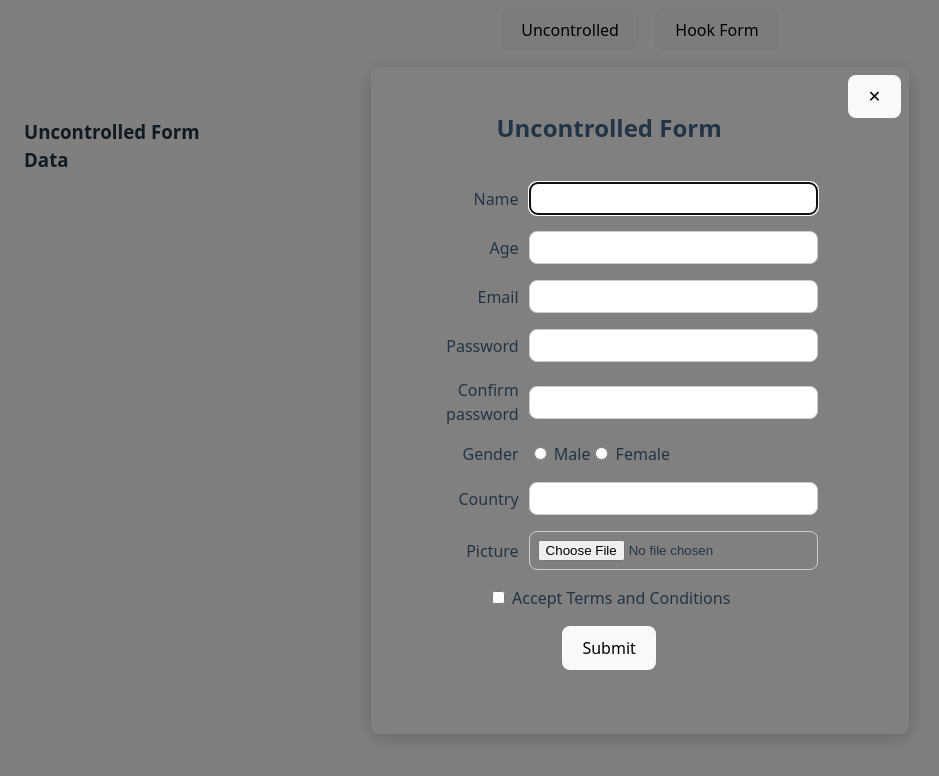
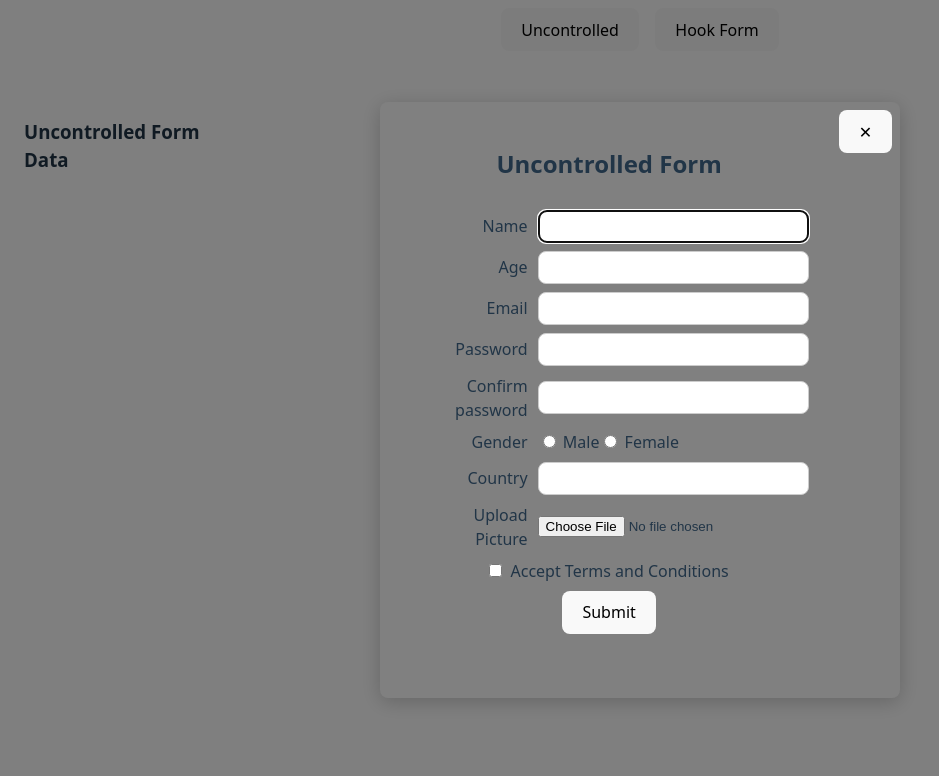
Before and after one commit to Ulistonee/rsschool-react, a React (Vite) app in the folder my-app/: page / in a window 1280 px wide. Both pictures are taken after a click on the button "Uncontrolled". Shown: the top 776 px of the page, without its empty margins (0-939 px from the left). Built offline with nearby package versions, Linux system fonts and the light colour scheme.

Commit message:
feat: refine design for uncontrolled form

```diff
--- a/my-app/src/components/custom-input/custom-input.module.css
+++ b/my-app/src/components/custom-input/custom-input.module.css
@@ -16,3 +16,16 @@
     border-radius: 0.5rem;
     border: 1px solid #ccc;
 }
+
+.error {
+    grid-column: 2;
+    color: #972121;
+    font-size: 0.85rem;
+}
+
+.hint {
+    grid-column: 2;
+    color: #555;
+    font-size: 0.8rem;
+    margin-top: 4px;
+}
--- a/my-app/src/components/custom-input/custom-input.tsx
+++ b/my-app/src/components/custom-input/custom-input.tsx
@@ -5,70 +5,10 @@ type Props = {
   id?: string;
   label?: string;
   error?: string;
-  countries?: string[];
+  hint?: string;
 } & InputHTMLAttributes<HTMLInputElement>;
 
-export const CustomInput = ({ id, label, error, type, countries, ...rest }: Props) => {
-  if (id === 'Gender') {
-    return (
-      <div className={styles.inputContainer}>
-        {label && <label>{label}</label>}
-        <div>
-          <label>
-            <input
-              type={type}
-              name={id}
-              value="male"
-              {...rest}
-            />{' '}
-            Male
-          </label>
-          <label>
-            <input
-              type={type}
-              name={id}
-              value="female"
-              {...rest}
-            />{' '}
-            Female
-          </label>
-        </div>
-        {error && <span className={styles.error}>{error}</span>}
-      </div>
-    );
-  }
-
-  if (id === 'acceptTerms') {
-    return (
-      <label className={styles.checkboxRow}>
-        <input type="checkbox" name="acceptTerms" {...rest} /> Accept Terms and Conditions
-        {error && <small className={styles.error}>{error}</small>}
-      </label>
-    );
-  }
-
-  if (id === 'Country') {
-    return (
-      <div className={styles.inputContainer}>
-        <label htmlFor="country">Country</label>
-        <input
-          id="country"
-          name="country"
-          list="countries"
-          className={styles.customInput}
-          required
-          {...rest}
-        />
-        <datalist id="countries">
-          {countries ? countries.map((c, i) => (
-            <option key={i} value={c} />
-          )) : ''}
-        </datalist>
-        {error && <small className={styles.error}>{error}</small>}
-      </div>
-    );
-  }
-
+export const CustomInput = ({ id, label, error, hint, type, ...rest }: Props) => {
   return (
     <div className={styles.inputContainer}>
       {label && (
@@ -77,13 +17,14 @@ export const CustomInput = ({ id, label, error, type, countries, ...rest }: Prop
         </label>
       )}
       <input
-        className={styles.customInput}
         id={id}
         type={type}
+        className={styles.customInput}
         {...rest}
         required={rest.required}
       />
       {error && <span className={styles.error}>{error}</span>}
+      {hint && <small className={styles.hint}>{hint}</small>}
     </div>
   );
 };
--- a/my-app/src/components/uncontrolled-form/uncontrolled-form.module.css
+++ b/my-app/src/components/uncontrolled-form/uncontrolled-form.module.css
@@ -1,7 +1,43 @@
 .container {
     display: flex;
     flex-direction: column;
-    gap: 1rem;
+    gap: 0.5rem;
     align-items: center;
     padding: 1rem;
 }
+
+.inputContainer {
+    display: grid;
+    grid-template-columns: 100px 1fr;
+    align-items: center;
+    gap: 10px;
+    width: 100%;
+}
+
+.inputContainer label {
+    text-align: right;
+}
+
+.customInput {
+    width: 100%;
+    padding: 0.5rem;
+    border-radius: 0.5rem;
+    border: 1px solid #ccc;
+}
+
+.error {
+    grid-column: 2;
+    color: #972121;
+    font-size: 0.85rem;
+}
+
+.checkboxRow {
+    display: flex;
+    align-items: center;
+    gap: 0.5rem;
+    cursor: pointer;
+}
+
+.checkboxRow input[type="checkbox"] {
+    margin: 0;
+}
--- a/my-app/src/components/uncontrolled-form/uncontrolled-form.tsx
+++ b/my-app/src/components/uncontrolled-form/uncontrolled-form.tsx
@@ -11,14 +11,14 @@ import { type FieldConfig, getFormValues } from '../../utils/getFormValues.ts';
 import { CustomInput } from '../custom-input/custom-input.tsx';
 
 const fields: FieldConfig[] = [
-  { name: 'Name', type: 'string', inputType: 'text'},
-  { name: 'Age', type: 'string', inputType: 'number'},
-  { name: 'Email', type: 'string', inputType: 'email' },
-  { name: 'Password', type: 'string', inputType: 'password' },
-  { name: 'Confirm password', type: 'string', inputType: 'password' },
-  { name: 'Gender', type: 'string', inputType: 'radio' },
-  { name: 'Country', type: 'string', inputType: 'select' },
-  { name: 'Picture', type: 'file', inputType: 'file' },
+  { name: 'name', type: 'string', inputType: 'text'},
+  { name: 'age', type: 'string', inputType: 'number'},
+  { name: 'email', type: 'string', inputType: 'email' },
+  { name: 'password', type: 'string', inputType: 'password' },
+  { name: 'confirm password', type: 'string', inputType: 'password' },
+  { name: 'gender', type: 'string', inputType: 'radio' },
+  { name: 'country', type: 'string', inputType: 'select' },
+  { name: 'picture', type: 'file', inputType: 'file' },
   { name: 'acceptTerms', type: 'boolean', inputType: 'checkbox' },
 ];
 
@@ -90,25 +90,76 @@ export const UncontrolledForm = ({ onSuccess }: Props) => {
       <h2>{messages.uncontrolledForm.title}</h2>
 
       {fields.map((field) => {
-        if (field.name === 'country') {
-          return (
-            <CustomInput
-              id={field.name}
-              label={field.name}
-              error={errors[field.name]}
-              type={field.inputType}
-              countries={countries}
-            />
-          )
+        switch (field.inputType) {
+          case 'radio':
+            return (
+              <div key={field.name} className={styles.inputContainer}>
+                <label>Gender</label>
+                <div>
+                  <label>
+                    <input type="radio" name="gender" value="male"/> Male
+                  </label>
+                  <label>
+                    <input type="radio" name="gender" value="female"/> Female
+                  </label>
+                </div>
+                {errors.gender && <small className={styles.error}>{errors.gender}</small>}
+              </div>
+            );
+
+          case 'checkbox':
+            return (
+              <>
+                <label key={field.name} className={styles.checkboxRow}>
+                  <input type="checkbox" name={field.name} /> Accept Terms and Conditions
+                </label>
+                {errors.acceptTerms && <small className={styles.error}>{errors.acceptTerms}</small>}
+              </>
+
+            );
+
+          case 'select':
+            return (
+              <div key={field.name} className={styles.inputContainer}>
+                <label htmlFor="country">Country</label>
+                <input id="country" name="country" list="countries" className={styles.customInput} required />
+                <datalist id="countries">
+                  {countries.map((c, i) => (
+                    <option key={i} value={c} />
+                  ))}
+                </datalist>
+                {errors.country && <small className={styles.error}>{errors.country}</small>}
+              </div>
+            );
+
+          case 'file':
+            return (
+              <div key={field.name} className={styles.inputContainer}>
+                <label htmlFor="picture">Upload Picture</label>
+                <input id="picture" name="picture" type="file" accept="image/png,image/jpeg" />
+                {errors.picture && <small className={styles.error}>{errors.picture}</small>}
+              </div>
+            );
+
+          default:
+            return (
+              <CustomInput
+                key={field.name}
+                id={field.name}
+                name={field.name}
+                label={field.name.charAt(0).toUpperCase() + field.name.slice(1)}
+                type={field.inputType}
+                error={errors[field.name]}
+                required
+                hint={field.name === 'password' ? passwordStrength : undefined}
+                onInput={
+                  field.name === 'password'
+                    ? (e) => handlePasswordInput((e.target as HTMLInputElement).value)
+                    : undefined
+                }
+              />
+            );
         }
-        return (
-          <CustomInput
-            id={field.name}
-            label={field.name}
-            error={errors[field.name]}
-            type={field.inputType}
-          />
-        )
       })}
 
       <button type="submit">{messages.uncontrolledForm.button}</button>
```
